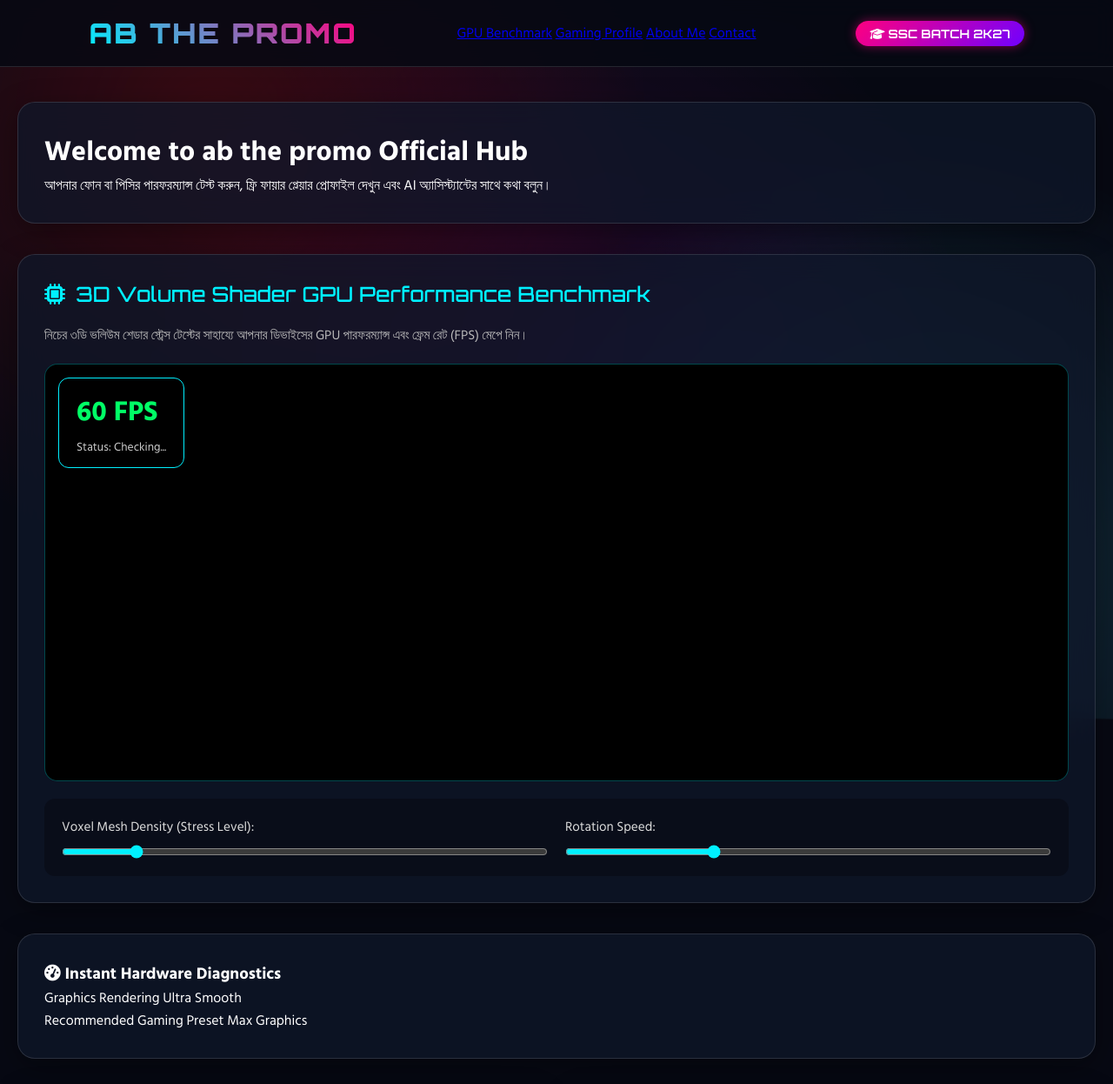
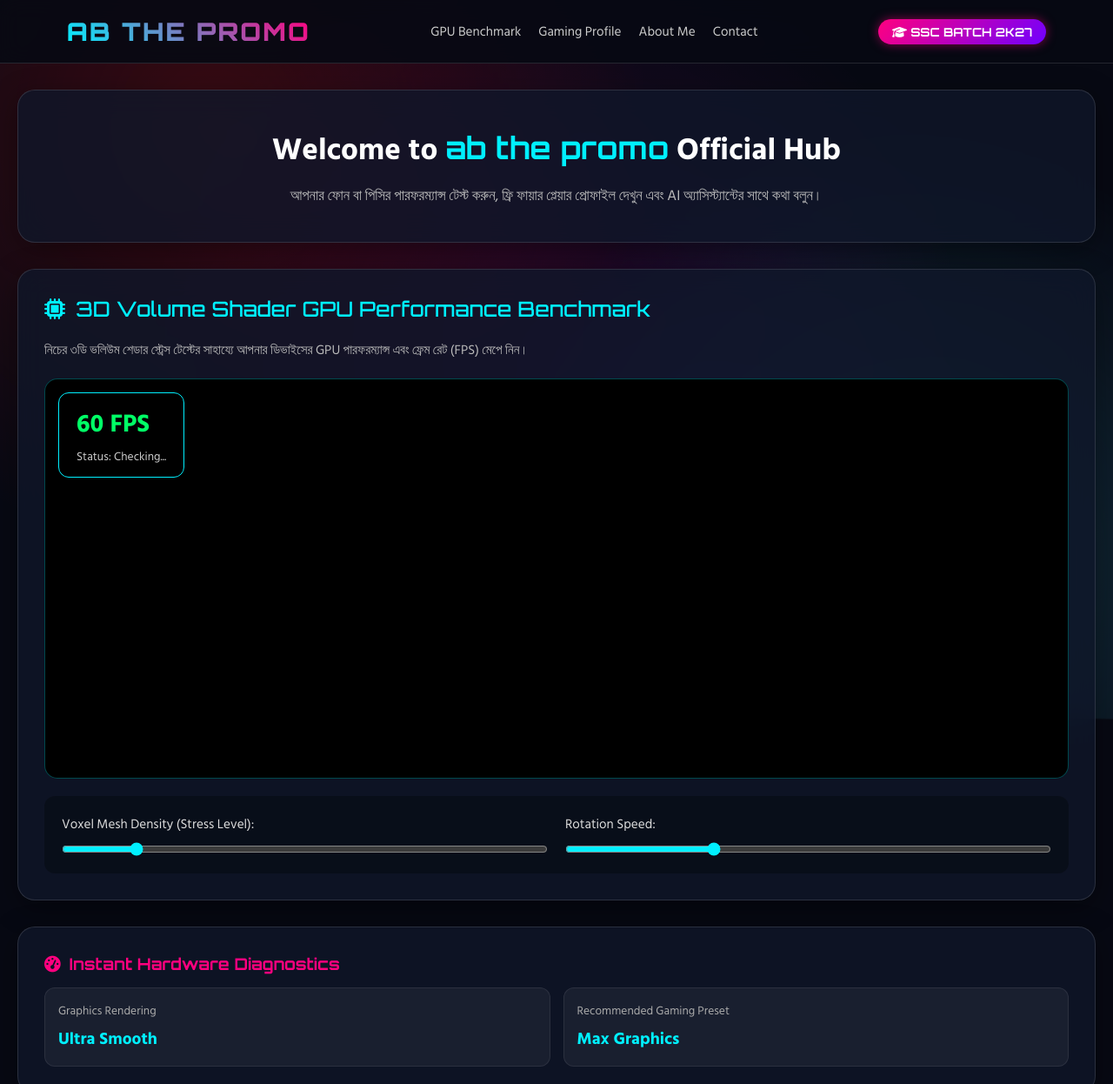
Before and after one commit to abthepromo77-exe/my-website, a plain HTML site: page index.html in a window 1280 px wide. Shown: the top 1246 px of the page at 87% size. Drawn offline with nearby package versions, Linux system fonts and the light colour scheme.

Commit message:
Update style.css

```diff
--- a/style.css
+++ b/style.css
@@ -3,7 +3,7 @@
     --secondary-neon: #ff007f;
     --accent-purple: #7000ff;
     --bg-dark: #070913;
-    --glass-bg: rgba(15, 23, 42, 0.75);
+    --glass-bg: rgba(15, 23, 42, 0.8);
     --glass-border: rgba(255, 255, 255, 0.12);
 }
 
@@ -20,6 +20,7 @@ body {
     min-height: 100vh;
     overflow-x: hidden;
     position: relative;
+    scroll-behavior: smooth;
 }
 
 /* Background Animation */
@@ -41,12 +42,12 @@ body {
     100% { transform: scale(1.1) rotate(3deg); filter: hue-rotate(90deg); }
 }
 
-/* Navbar Header */
+/* Header Navbar */
 header {
-    background: rgba(7, 9, 19, 0.85);
+    background: rgba(7, 9, 19, 0.9);
     backdrop-filter: blur(12px);
     border-bottom: 1px solid var(--glass-border);
-    padding: 18px 8%;
+    padding: 18px 6%;
     position: sticky;
     top: 0;
     z-index: 100;
@@ -57,13 +58,29 @@ header {
 
 .brand-logo {
     font-family: 'Orbitron', sans-serif;
-    font-size: 2rem;
+    font-size: 1.8rem;
     font-weight: 900;
     background: linear-gradient(45deg, var(--primary-neon), var(--secondary-neon));
     -webkit-background-clip: text;
     -webkit-text-fill-color: transparent;
     text-transform: uppercase;
     letter-spacing: 2px;
+}
+
+.nav-links {
+    display: flex;
+    gap: 20px;
+}
+
+.nav-links a {
+    color: #ccc;
+    text-decoration: none;
+    font-size: 0.95rem;
+    transition: color 0.3s;
+}
+
+.nav-links a:hover {
+    color: var(--primary-neon);
 }
 
 .badge-ssc {
@@ -80,11 +97,11 @@ header {
 /* Layout Grid */
 .main-container {
     max-width: 1300px;
-    margin: 40px auto;
+    margin: 30px auto;
     padding: 0 20px;
     display: flex;
     flex-direction: column;
-    gap: 35px;
+    gap: 30px;
 }
 
 .glass-card {
@@ -94,6 +111,27 @@ header {
     border-radius: 20px;
     padding: 30px;
     box-shadow: 0 8px 32px 0 rgba(0, 0, 0, 0.37);
+}
+
+/* Hero Banner */
+.hero-banner {
+    text-align: center;
+    padding: 40px 20px;
+}
+
+.hero-banner h1 {
+    font-size: 2.2rem;
+    margin-bottom: 10px;
+}
+
+.neon-text {
+    color: var(--primary-neon);
+    font-family: 'Orbitron', sans-serif;
+}
+
+.hero-banner p {
+    color: #bbb;
+    font-size: 1.05rem;
 }
 
 /* 3D Benchmark Section */
@@ -119,7 +157,7 @@ header {
 
 #canvas-container {
     width: 100%;
-    height: 480px;
+    height: 460px;
     border-radius: 15px;
     overflow: hidden;
     position: relative;
@@ -140,7 +178,7 @@ header {
 }
 
 .fps-val {
-    font-size: 2rem;
+    font-size: 1.8rem;
     font-weight: 900;
     color: #00ff66;
 }
@@ -174,6 +212,43 @@ header {
 input[type="range"] {
     accent-color: var(--primary-neon);
     cursor: pointer;
+}
+
+/* Diagnostics Score Meter */
+.score-card h3, .about-card h3 {
+    font-family: 'Orbitron', sans-serif;
+    margin-bottom: 15px;
+    color: var(--secondary-neon);
+    display: flex;
+    align-items: center;
+    gap: 10px;
+}
+
+.score-grid {
+    display: grid;
+    grid-template-columns: repeat(auto-fit, minmax(200px, 1fr));
+    gap: 15px;
+}
+
+.score-box {
+    background: rgba(255, 255, 255, 0.05);
+    padding: 15px;
+    border-radius: 12px;
+    border: 1px solid rgba(255, 255, 255, 0.08);
+    display: flex;
+    flex-direction: column;
+    gap: 6px;
+}
+
+.score-title {
+    font-size: 0.85rem;
+    color: #aaa;
+}
+
+.score-num {
+    font-size: 1.2rem;
+    font-weight: bold;
+    color: var(--primary-neon);
 }
 
 /* Cards Grid */
@@ -365,7 +440,8 @@ footer {
 }
 
 @media (max-width: 768px) {
-    header { flex-direction: column; gap: 10px; text-align: center; }
+    header { flex-direction: column; gap: 12px; text-align: center; }
+    .nav-links { display: none; }
     .chat-modal { width: 92vw; right: 4vw; }
-    #canvas-container { height: 350px; }
+    #canvas-container { height: 340px; }
 }
```
